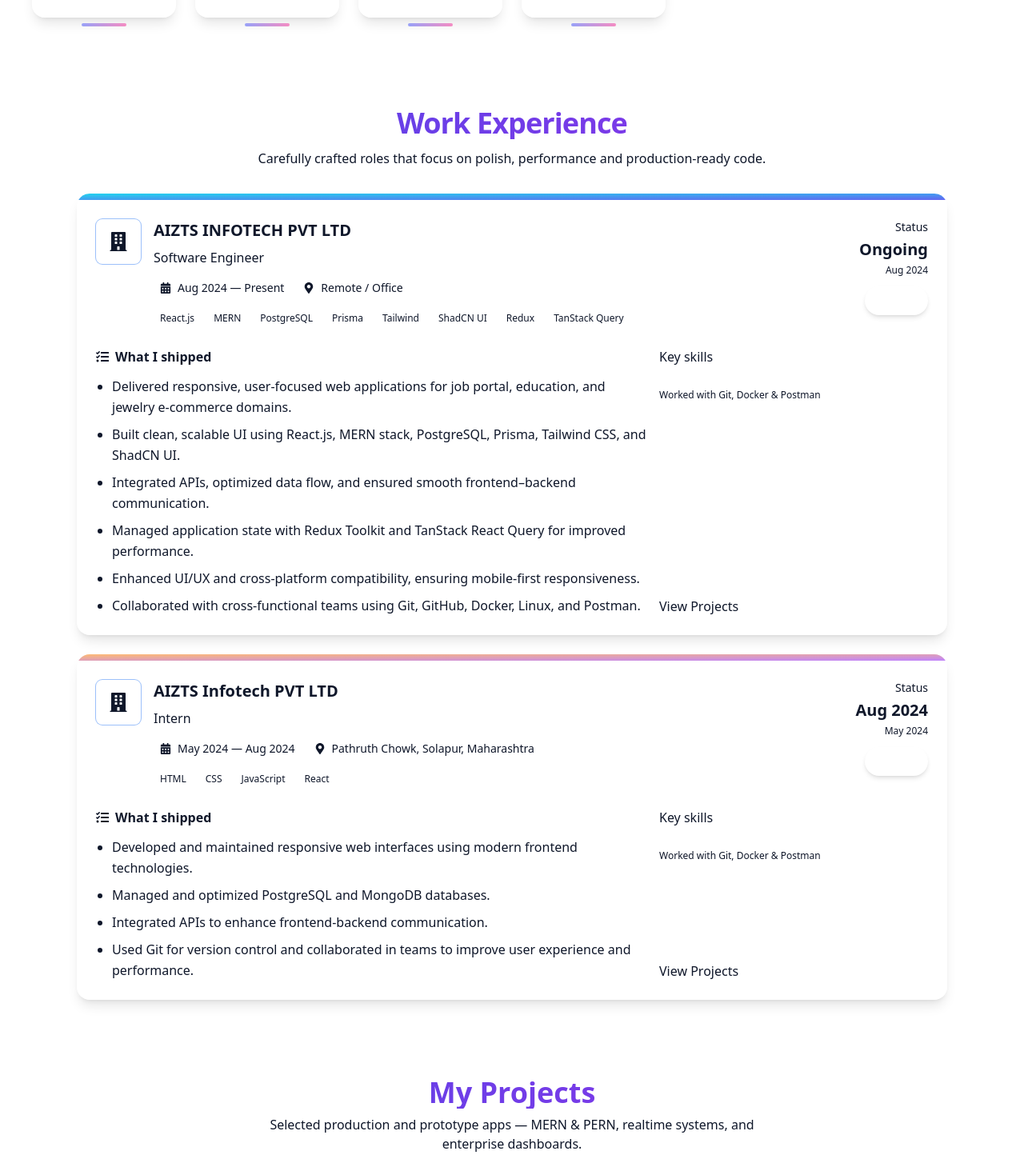
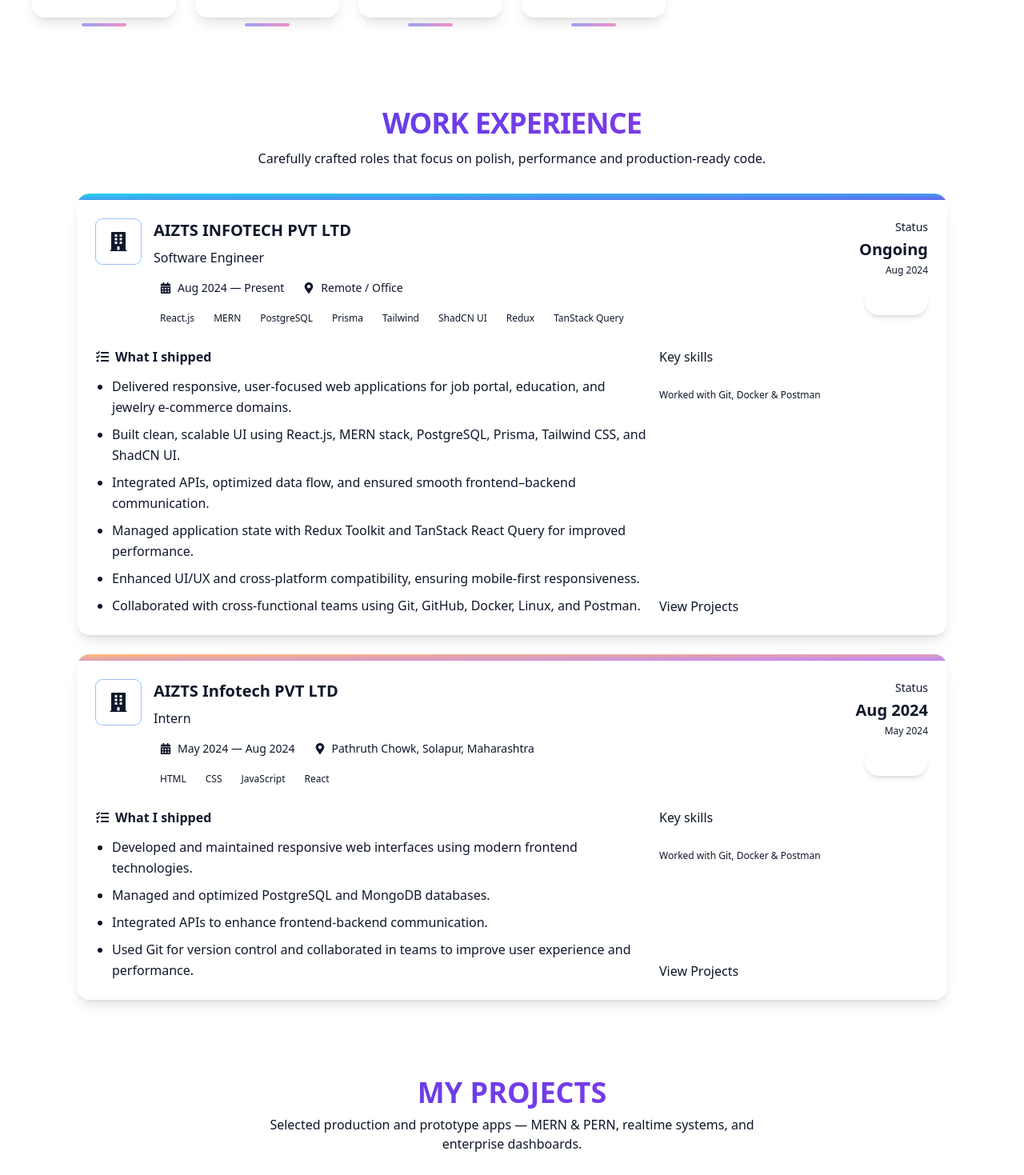
Before and after one commit to saquibfarash24/Portfolio, a React (Vite) app: page / in a window 1280 px wide. Shown: the part 3821-5290 px from the top of the page at 80% size. Built offline with nearby package versions, Linux system fonts and the light colour scheme.

Commit message:
minor changes done

```diff
--- a/src/Components/Projects.jsx
+++ b/src/Components/Projects.jsx
@@ -250,7 +250,7 @@
     <section id="projects" className="max-w-screen-xl mx-auto px-4 sm:px-6 lg:px-8 py-12">
       <header className="text-center mb-8">
         <h1 className="text-3xl sm:text-4xl font-extrabold bg-clip-text text-transparent bg-gradient-to-r from-indigo-600 to-purple-600">
-          My Projects
+          MY PROJECTS
         </h1>
         <p className="mt-2 text-base text-base-content/70 max-w-2xl mx-auto">
           Selected production and prototype apps — MERN & PERN, realtime systems, and enterprise dashboards.
--- a/src/Components/WorkExpreince.jsx
+++ b/src/Components/WorkExpreince.jsx
@@ -184,7 +184,7 @@
     <section className="max-w-6xl mx-auto px-4 sm:px-8 py-12" name="work">
       <header className="text-center mb-8">
         <h1 className="text-3xl md:text-4xl font-extrabold tracking-tight text-transparent bg-clip-text bg-gradient-to-r from-indigo-600 to-purple-600">
-          Work Experience
+          WORK EXPERIENCE
         </h1>
         <p className="mt-3 text-sm md:text-base text-base-content/70 max-w-2xl mx-auto">
           Carefully crafted roles that focus on polish, performance and production-ready code.
```
